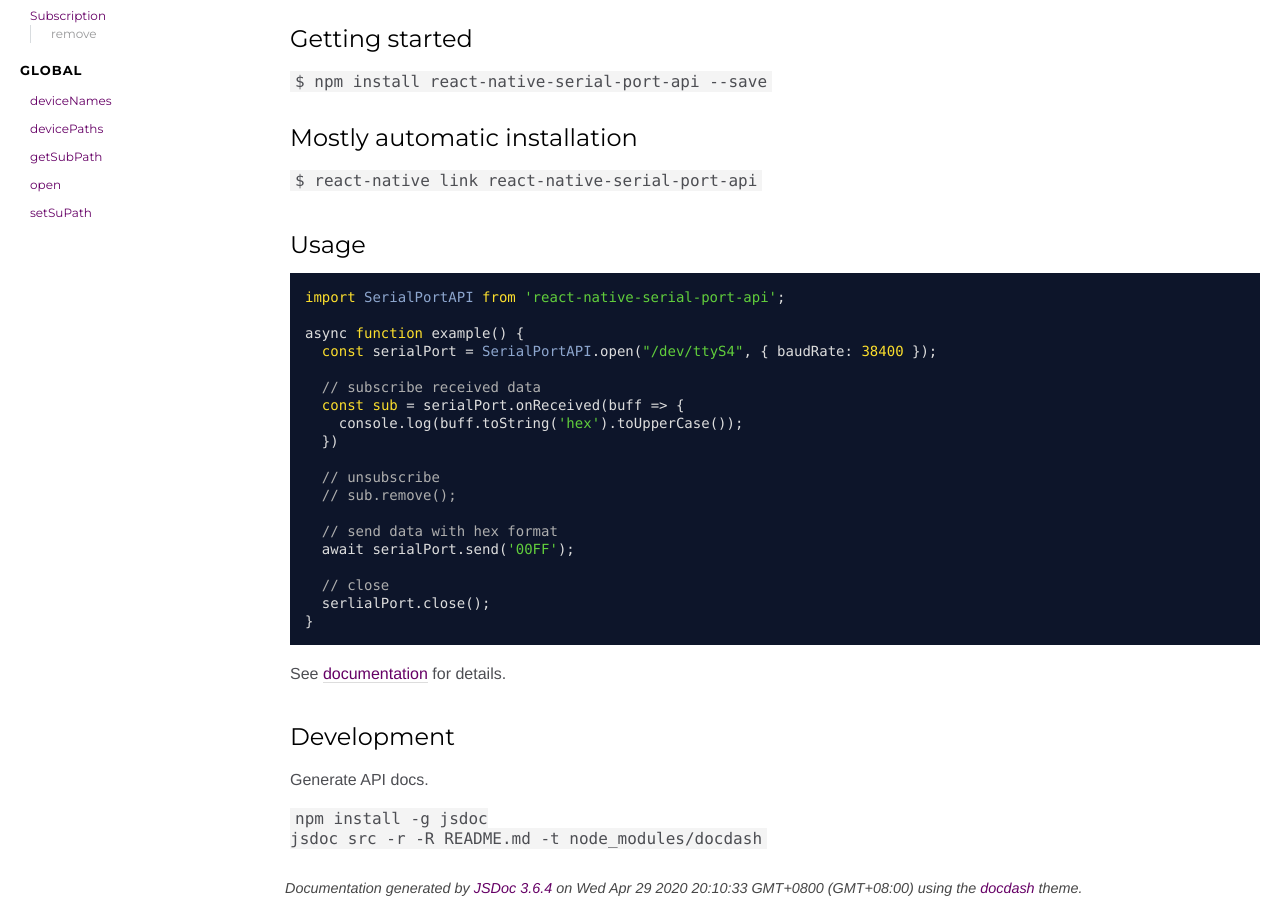
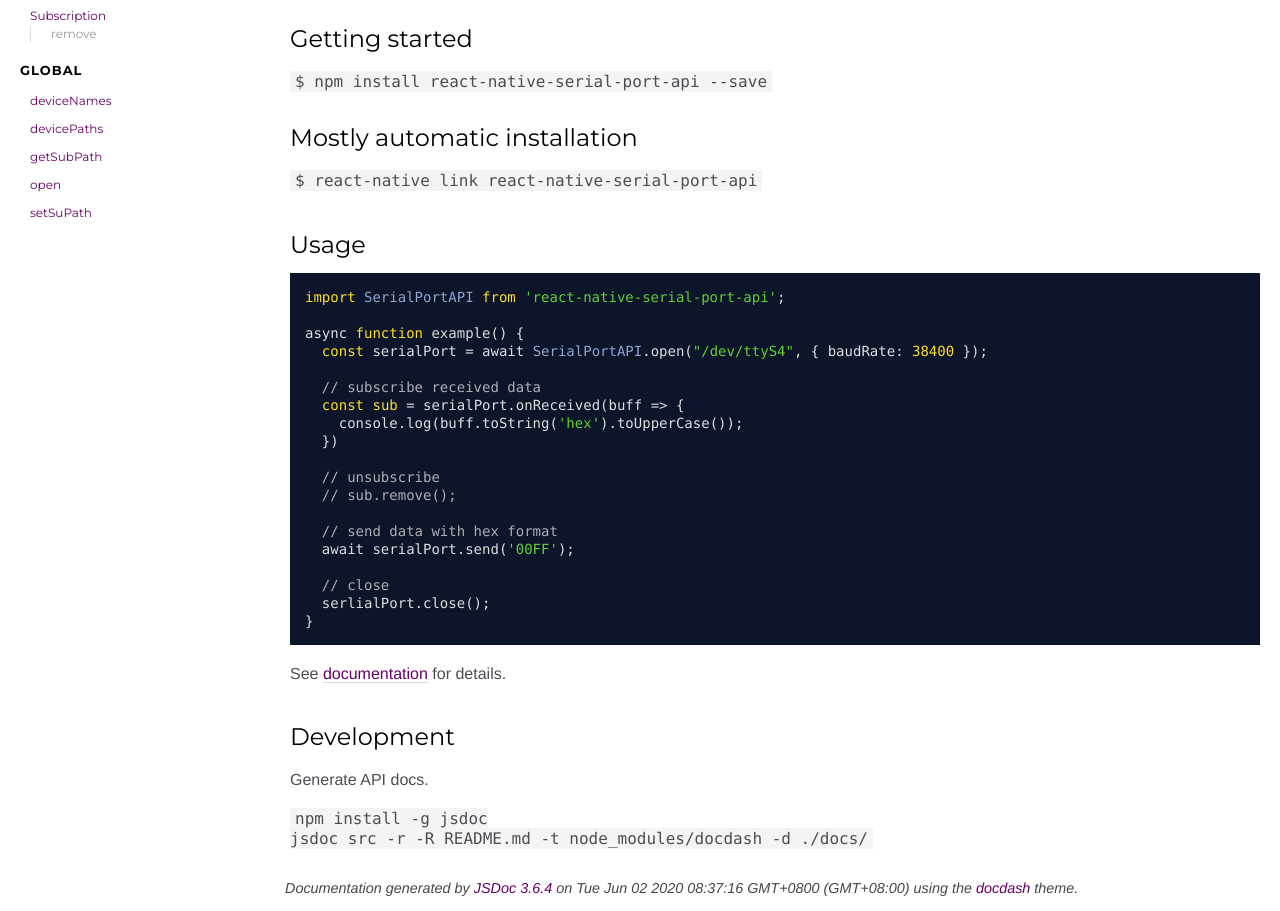
Before and after one commit to bastengao/react-native-serial-port-api, a website: page docs/index.html in a window 1280 px wide. Shown: the part 168-1079 px from the top of the page. Drawn offline with Linux system fonts and the light colour scheme.

Commit message:
Fix example

```diff
--- a/docs/index.html
+++ b/docs/index.html
@@ -67,7 +67,7 @@
 <pre class="prettyprint source lang-javascript"><code>import SerialPortAPI from 'react-native-serial-port-api';
 
 async function example() {
-  const serialPort = SerialPortAPI.open(&quot;/dev/ttyS4&quot;, { baudRate: 38400 });
+  const serialPort = await SerialPortAPI.open(&quot;/dev/ttyS4&quot;, { baudRate: 38400 });
 
   // subscribe received data
   const sub = serialPort.onReceived(buff => {
@@ -88,7 +88,7 @@
 <h2>Development</h2>
 <p>Generate API docs.</p>
 <pre><code>npm install -g jsdoc
-jsdoc src -r -R README.md -t node_modules/docdash
+jsdoc src -r -R README.md -t node_modules/docdash -d ./docs/
 </code></pre></article>
     </section>
 
@@ -104,7 +104,7 @@
 <br class="clear">
 
 <footer>
-    Documentation generated by <a href="https://github.com/jsdoc3/jsdoc">JSDoc 3.6.4</a> on Wed Apr 29 2020 20:10:33 GMT+0800 (GMT+08:00) using the <a href="https://github.com/clenemt/docdash">docdash</a> theme.
+    Documentation generated by <a href="https://github.com/jsdoc3/jsdoc">JSDoc 3.6.4</a> on Tue Jun 02 2020 08:37:16 GMT+0800 (GMT+08:00) using the <a href="https://github.com/clenemt/docdash">docdash</a> theme.
 </footer>
 
 <script>prettyPrint();</script>
```
Also changed, not shown: docs/API.js.html (+1 -1 lines), docs/SerialPort.html (+1 -1 lines), docs/SerialPort.js.html (+1 -1 lines), docs/Subscription.html (+1 -1 lines), docs/global.html (+1 -1 lines), README.md.
